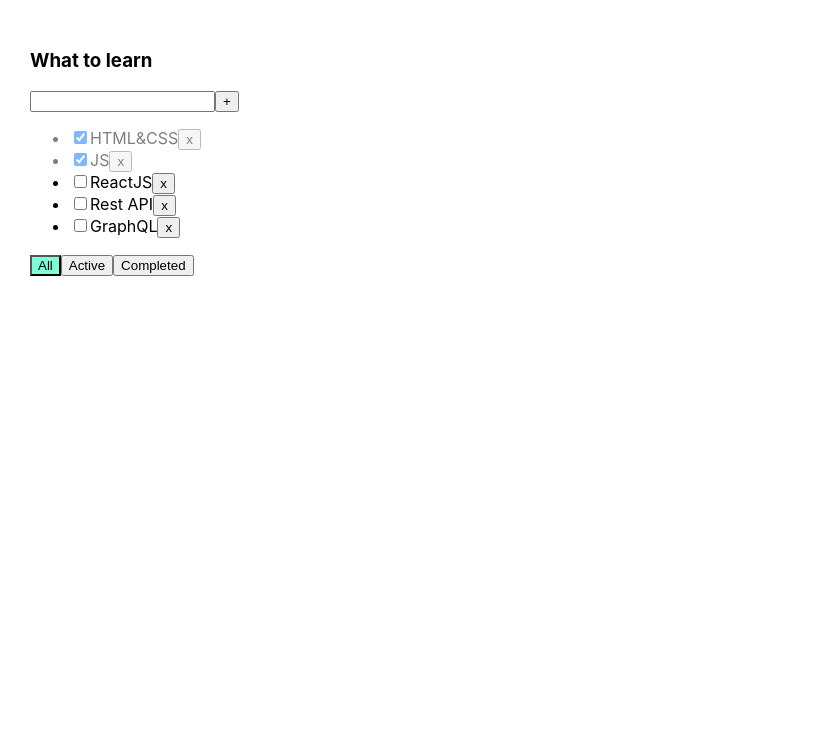
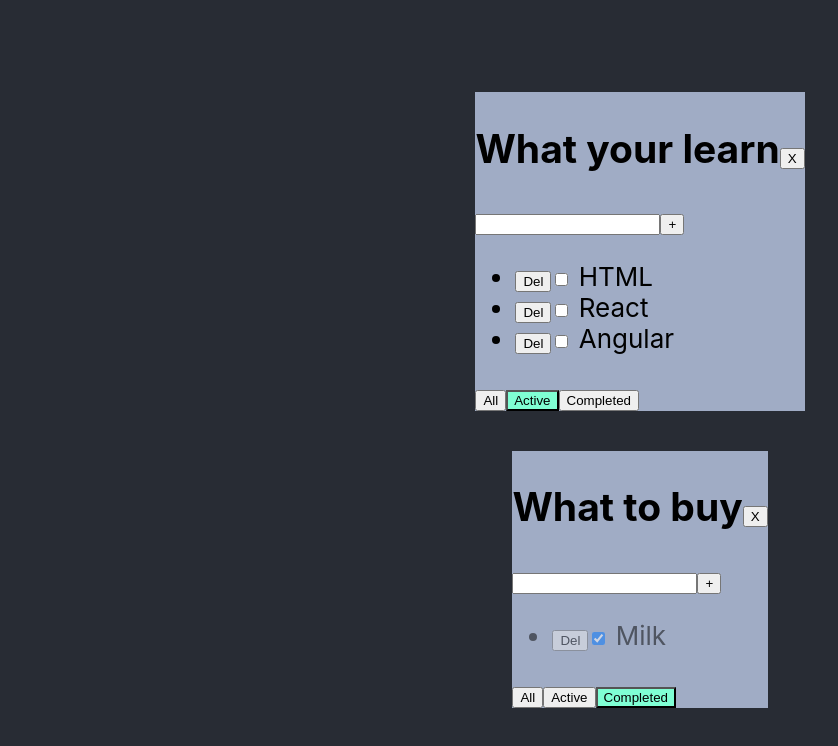
Before and after one commit to DreamLife37/React_Project_Todolist_TS, a React (Create React App) app: page / in a window 1280 px wide. Shown: the top 746 px of the page, without its empty margins (0-838 px from the left). Built offline with nearby package versions, Linux system fonts and the light colour scheme.

Commit message:
Step 05: Many todolists

```diff
--- a/src/App.css
+++ b/src/App.css
@@ -1,8 +1,60 @@
 .App {
-  padding: 30px;
-  display: flex;
+    margin: 20px;
+    background-color: #a0acc5;
 }
 
-.App > div {
-  margin-right: 50px;
+.App-logo {
+    height: 40vmin;
+    pointer-events: none;
 }
+
+@media (prefers-reduced-motion: no-preference) {
+    .App-logo {
+        animation: App-logo-spin infinite 20s linear;
+    }
+}
+
+.Input {
+    padding-left: 15px;
+}
+
+.App-header {
+    background-color: #282c34;
+    min-height: 100vh;
+    display: flex;
+    flex-direction: column;
+    align-items: center;
+    justify-content: center;
+    font-size: calc(10px + 2vmin);
+
+}
+
+.App-link {
+    color: #61dafb;
+}
+
+@keyframes App-logo-spin {
+    from {
+        transform: rotate(0deg);
+    }
+    to {
+        transform: rotate(360deg);
+    }
+}
+
+
+.error {
+    border: red 3px solid
+}
+
+.errorMessage {
+    color: red;
+}
+
+.activeFilter {
+    background-color: aquamarine;
+}
+
+.isDone {
+    opacity: 0.5;
+}
--- a/src/App.tsx
+++ b/src/App.tsx
@@ -1,84 +1,125 @@
 import React, {useState} from 'react';
+import logo from './logo.svg';
 import './App.css';
-import {Todolist} from './Todolist';
-import {v1} from 'uuid';
+import {FilterType, TaskPropsType, Todolist} from "./Todolist";
+import {v1} from "uuid";
 
-export type FilterValuesType = "all" | "active" | "completed";
+type TodolistType = {
+    id: string
+    title: string
+    filter: FilterType
+}
 
 function App() {
+    //
+    // const [tasks, setTasks] = useState<Array<TaskPropsType>>([
+    //     {id: v1(), title: "HTML", isDone: false},
+    //     {id: v1(), title: "CSS", isDone: true},
+    //     {id: v1(), title: "React", isDone: false},
+    //     {id: v1(), title: "Angular", isDone: false},
+    // ])
 
-    let [tasks, setTasks] = useState([
-        {id: v1(), title: "HTML&CSS", isDone: true},
-        {id: v1(), title: "JS", isDone: true},
-        {id: v1(), title: "ReactJS", isDone: false},
-        {id: v1(), title: "Rest API", isDone: false},
-        {id: v1(), title: "GraphQL", isDone: false},
-    ]);
+    //const [filter, setFilter] = useState<FilterType>('all')
 
-    function removeTask(id: string) {
-        let filteredTasks = tasks.filter(t => t.id != id);
-        setTasks(filteredTasks);
+    let todolistId1 = v1();
+    let todolistId2 = v1();
+
+    let [tasksObj, setTasks] = useState({
+        [todolistId1]: [
+            {id: v1(), title: "HTML", isDone: false},
+            {id: v1(), title: "CSS", isDone: true},
+            {id: v1(), title: "React", isDone: false},
+            {id: v1(), title: "Angular", isDone: false},
+        ],
+        [todolistId2]: [
+            {id: v1(), title: "Book", isDone: false},
+            {id: v1(), title: "Milk", isDone: true},
+        ],
+
+    })
+
+    const addTask = (value: string, todolistId: string) => {
+        let task = {id: v1(), title: value, isDone: false}
+        let tasks = tasksObj[todolistId]
+        let newTasks = [task, ...tasks,]
+        tasksObj[todolistId] = newTasks
+        setTasks({...tasksObj})
     }
 
-    function addTask(title: string) {
-        let task = {id: v1(), title: title, isDone: false};
-        let newTasks = [task, ...tasks];
-        setTasks(newTasks);
+    const removeTask = (tID: string, todolistId: string) => {
+        let tasks = tasksObj[todolistId]
+        let filteredTasks = tasks.filter((f) => (tID !== f.id))
+        tasksObj[todolistId] = filteredTasks
+        setTasks({...tasksObj})
     }
 
-    let [filter, setFilter] = useState<FilterValuesType>("all");
-
-    let tasksForTodolist = tasks;
-
-    if (filter === "active") {
-        tasksForTodolist = tasks.filter(t => t.isDone === false);
-    }
-    if (filter === "completed") {
-        tasksForTodolist = tasks.filter(t => t.isDone === true);
-    }
-
-    function changeFilter(value: FilterValuesType) {
-        setFilter(value);
-    }
-
-    const changeStatus = (taskId: string, isDone: boolean) => {
-
-        //Поиск task с помощью цикла for:
-        // for (let i = 0; i < tasks.length ; i++)    {
-        //     let el=tasks[i] //el один из элементов массива
-        // if (el.id===taskId) {
-        //     el.isDone=checked
-        //     setTasks([...tasks])
-        //     break
-        // }
-        // }
-
-        //Поиск task с помощью метода find:
-        // let currentTask = tasks.find(el => el.id === taskId)
-        // if (currentTask) {
-        //     currentTask.isDone = checked
-        //     setTasks([...tasks])
-        // }
-
-        //Поиск task с помощью метода map: (map создает новый массив)
-        setTasks(tasks.map(el => el.id === taskId ? {...el, isDone: isDone} : el))
-
-        // let newTask=[...tasks]
-        // let changeStatus=newTask.find(el=>el.id===taskId)
-        // setTasks(changeStatus)
+    const filterTask = (filter: FilterType, todolistId: string) => {
+        let todolist = todolists.find(tl => tl.id === todolistId)
+        if (todolist) {
+            todolist.filter = filter
+            setTodolist([...todolists])
+        }
+        console.log(todolistId)
 
     }
 
-    return (
-        <div className="App">
-            <Todolist title="What to learn"
-                      tasks={tasksForTodolist}
-                      removeTask={removeTask}
-                      changeFilter={changeFilter}
-                      addTask={addTask}
-                      changeStatus={changeStatus}
-                      filter={filter}
-            />
+
+    const changeChecked = (tID: string, isDone: boolean, todolistId: string) => {
+        let tasks = tasksObj[todolistId]
+        let task = tasks.find((t) => (t.id === tID))
+        if (task) {
+            task.isDone = isDone
+            tasksObj[todolistId] = [...tasks]
+        }
+        let copy = [...tasks]
+        setTasks({...tasksObj}) //Необходимо сетать копию массива, чтобы useState понял что в массиве произошли изменения.
+    }
+
+
+    let [todolists, setTodolist] = useState<Array<TodolistType>>([
+        {id: todolistId1, title: "What your learn", filter: 'active'},
+        {id: todolistId2, title: "What to buy", filter: 'completed'},
+    ])
+
+    const removeTodolist=(todoListId:string)=>{
+let filteredTodolist=todolists.filter(tl=>tl.id!=todoListId)
+        setTodolist(filteredTodolist)
+        //раз нет Тудулиста, но и нет смысла хранить Таски, удаляем:
+        delete tasksObj[todoListId]
+        setTasks({...tasksObj})
+
+    }
+
+
+    return (<div className='App-header'>
+
+            {todolists.map((tl) => {
+                let tasksFilter = tasksObj[tl.id]
+
+                if (tl.filter == 'active') {
+                    tasksFilter = tasksFilter.filter((f) => !f.isDone)
+                }
+
+                if (tl.filter == 'completed') {
+                    tasksFilter = tasksFilter.filter((f) => f.isDone)
+                }
+
+
+                return (<div className={'App'}>
+                <Todolist
+                    key={tl.id}
+                    id={tl.id}
+                    name={tl.title}
+                    tasksFilter={tasksFilter}
+                    removeTask={removeTask}
+                    filterTask={filterTask}
+                    addTask={addTask}
+                    changeChecked={changeChecked}
+                    filter={tl.filter}
+                    removeTodolist={removeTodolist}
+                /> </div>)
+            })}
+
         </div>
     );
 }
--- a/src/Todolist.tsx
+++ b/src/Todolist.tsx
@@ -1,91 +1,100 @@
-import React, {ChangeEvent, KeyboardEvent, useState} from 'react';
-import {FilterValuesType} from './App';
-import styles from './todolist.module.css'
-import {CheckBox} from "./components/CheckBox";
+import {ChangeEvent, KeyboardEvent, useState} from "react";
+import './App.css';
 
-
-type TaskType = {
+export type TaskPropsType = {
     id: string
     title: string
     isDone: boolean
 }
 
-type PropsType = {
-    title: string
-    tasks: Array<TaskType>
-    removeTask: (taskId: string) => void
-    changeFilter: (value: FilterValuesType) => void
-    addTask: (title: string) => void
-    changeStatus: (taskId: string, checked: boolean) => void
-    filter: FilterValuesType
+type TodolistPropsType = {
+    id: string
+    name: string
+    tasksFilter: Array<TaskPropsType>
+    removeTask: (tID: string, todolistId: string) => void
+    filterTask: (filter: FilterType, todolistId: string) => void
+    addTask: (value: string, todolistId: string) => void
+    changeChecked: (tID: string, iSDone: boolean, todolistId: string) => void
+    filter: FilterType
+    removeTodolist: (todolistId: string) => void
 }
 
-export function Todolist(props: PropsType) {
+export type FilterType = 'all' | 'active' | 'completed'
 
-    let [title, setTitle] = useState("")
+export const Todolist = (props: TodolistPropsType) => {
+
+    let [title, setTitle] = useState('')
     let [error, setError] = useState<string | null>(null)
 
-    const addTask = () => {
+    const onClickDelHandler = (tID: string) => {
+        props.removeTask(tID, props.id)
+    }
+
+    const onClickFilterHandler = (filter: FilterType) => {
+        props.filterTask(filter, props.id)
+    }
+
+    const onChangeAddTaskHandler = (e: ChangeEvent<HTMLInputElement>) => {
+
+        setTitle(e.currentTarget.value)
+    }
+
+    const onClickAddTaskHandler = () => {
         if (title.trim() !== '') {
-            props.addTask(title.trim());
-            setTitle("");
+            props.addTask(title, props.id)
+            setTitle('')
+            setError(null)
         } else {
-            setError('Vse propalo')
+            error = "Title is required"
+            setError(error)
         }
     }
 
-    const onChangeHandler = (e: ChangeEvent<HTMLInputElement>) => {
-        setError(null)
-        setTitle(e.currentTarget.value)
-    }
-
-    const onKeyPressHandler = (e: KeyboardEvent<HTMLInputElement>) => {
-        if (e.charCode === 13) {
-            addTask();
+    const onKeyPressAddTaskHandler = (e: KeyboardEvent<HTMLInputElement>) => {
+        setError(null) //ошибка пропадает при нажатии на любую клавишу
+        if (e.key === 'Enter') {
+            props.addTask(title, props.id)
+            setTitle('')
         }
     }
 
-    const onAllClickHandler = () => props.changeFilter("all");
-    const onActiveClickHandler = () => props.changeFilter("active");
-    const onCompletedClickHandler = () => props.changeFilter("completed");
+    const onChangeCheckedHandler = (e: ChangeEvent<HTMLInputElement>, tID: string) => {
+        console.log(e.currentTarget.checked)
+        props.changeChecked(tID, e.currentTarget.checked, props.id)
+    }
 
-    const changeStatusHandler = (tID: string, checked: boolean) => {
-        props.changeStatus(tID, checked)
+    const removeTodolist = () => {
+        props.removeTodolist(props.id)
     }
 
     return <div>
-        <h3>{props.title}</h3>
-        <div>
-            <input className={error ? styles.error : ''} value={title}
-                   onChange={onChangeHandler}
-                   onKeyPress={onKeyPressHandler}
-            />
-            <button onClick={addTask}>+</button>
-            {/*{error && <div className={styles.errorMessage}>VSE PROPALO</div>}*/}
-        </div>
+        <h2>{props.name}
+            <button onClick={removeTodolist}>X</button>
+        </h2>
+        <input value={title}
+               onChange={onChangeAddTaskHandler}
+               onKeyPress={onKeyPressAddTaskHandler}
+               className={error ? 'error' : ''}
+
+        />
+        <button onClick={onClickAddTaskHandler}>+</button>
+        <div className={error ? 'errorMessage' : ''}>{error}</div>
         <ul>
-            {
-                props.tasks.map(t => {
-
-                    const onClickHandler = () => props.removeTask(t.id)
-
-                    return <li className={t.isDone ? styles.isDone : ''} key={t.id}>
-                        <CheckBox isDone={t.isDone} callback={(checked) => changeStatusHandler(t.id, checked)}/>
-                        <span>{t.title}</span>
-                        <button onClick={onClickHandler}>x</button>
-                    </li>
-                })
-            }
+            {props.tasksFilter.map((t) =>
+                <li key={t.id} className={t.isDone ? 'isDone' : ''}>
+                    <button onClick={() => onClickDelHandler(t.id)}>Del</button>
+                    <input onChange={(e) => onChangeCheckedHandler(e, t.id)} type={"checkbox"}
+                           checked={t.isDone}/> {t.title}
+                </li>)}
         </ul>
-        <div>
-            <button className={props.filter === 'all' ? styles.activeFilter : ''} onClick={onAllClickHandler}>All
-            </button>
-            <button className={props.filter === 'active' ? styles.activeFilter : ''}
-                    onClick={onActiveClickHandler}>Active
-            </button>
-            <button className={props.filter === 'completed' ? styles.activeFilter : ''}
-                    onClick={onCompletedClickHandler}>Completed
-            </button>
-        </div>
+        <button className={props.filter === 'all' ? 'activeFilter' : ""}
+                onClick={() => onClickFilterHandler('all')}>All
+        </button>
+        <button className={props.filter === 'active' ? 'activeFilter' : ""}
+                onClick={() => onClickFilterHandler('active')}>Active
+        </button>
+        <button className={props.filter === 'completed' ? 'activeFilter' : ""}
+                onClick={() => onClickFilterHandler('completed')}>Completed
+        </button>
     </div>
 }
--- a/src/components/CheckBox.tsx
+++ /dev/null
@@ -1,18 +0,0 @@
-import React, {ChangeEvent} from "react";
-
-type CheckBoxPropsType = {
-    isDone: boolean //значение
-    callback: (checked: boolean) => void  //функция
-}
-
-export const CheckBox = (props: CheckBoxPropsType) => {
-
-    const changeStatusHandler = (event: ChangeEvent<HTMLInputElement>) => {
-        props.callback(event.currentTarget.checked)
-    }
-    return (
-        <input type="checkbox"
-               checked={props.isDone}
-               onChange={changeStatusHandler}/>
-    );
-}
--- a/src/index.tsx
+++ b/src/index.tsx
@@ -2,11 +2,17 @@ import React from 'react';
 import ReactDOM from 'react-dom';
 import './index.css';
 import App from './App';
-import * as serviceWorker from './serviceWorker';
+import reportWebVitals from './reportWebVitals';
 
-ReactDOM.render(<App />,  document.getElementById('root'));
+ReactDOM.render(
+  <React.StrictMode>
+    <App />
 
-// If you want your app to work offline and load faster, you can change
-// unregister() to register() below. Note this comes with some pitfalls.
-// Learn more about service workers: https://bit.ly/CRA-PWA
-serviceWorker.unregister();
+  </React.StrictMode>,
+  document.getElementById('root')
+);
+
+// If you want to start measuring performance in your app, pass a function
+// to log results (for example: reportWebVitals(console.log))
+// or send to an analytics endpoint. Learn more: https://bit.ly/CRA-vitals
+reportWebVitals();
--- /dev/null
+++ b/src/reportWebVitals.ts
@@ -0,0 +1,15 @@
+import { ReportHandler } from 'web-vitals';
+
+const reportWebVitals = (onPerfEntry?: ReportHandler) => {
+  if (onPerfEntry && onPerfEntry instanceof Function) {
+    import('web-vitals').then(({ getCLS, getFID, getFCP, getLCP, getTTFB }) => {
+      getCLS(onPerfEntry);
+      getFID(onPerfEntry);
+      getFCP(onPerfEntry);
+      getLCP(onPerfEntry);
+      getTTFB(onPerfEntry);
+    });
+  }
+};
+
+export default reportWebVitals;
--- a/src/todolist.module.css
+++ /dev/null
@@ -1,15 +0,0 @@
-.error {
-    border: red 3px solid;
-}
-
-.errorMessage {
-    color: red;
-}
-
-.activeFilter {
-    background-color: aquamarine;
-}
-
-.isDone {
-    opacity: 0.5;
-}
```
Also changed, not shown: src/serviceWorker.ts (deleted, +0 -149 lines), src/setupTests.ts (+1 -1 lines), src/logo.svg, 1 other file (tests, documents, lock files or other folders).
